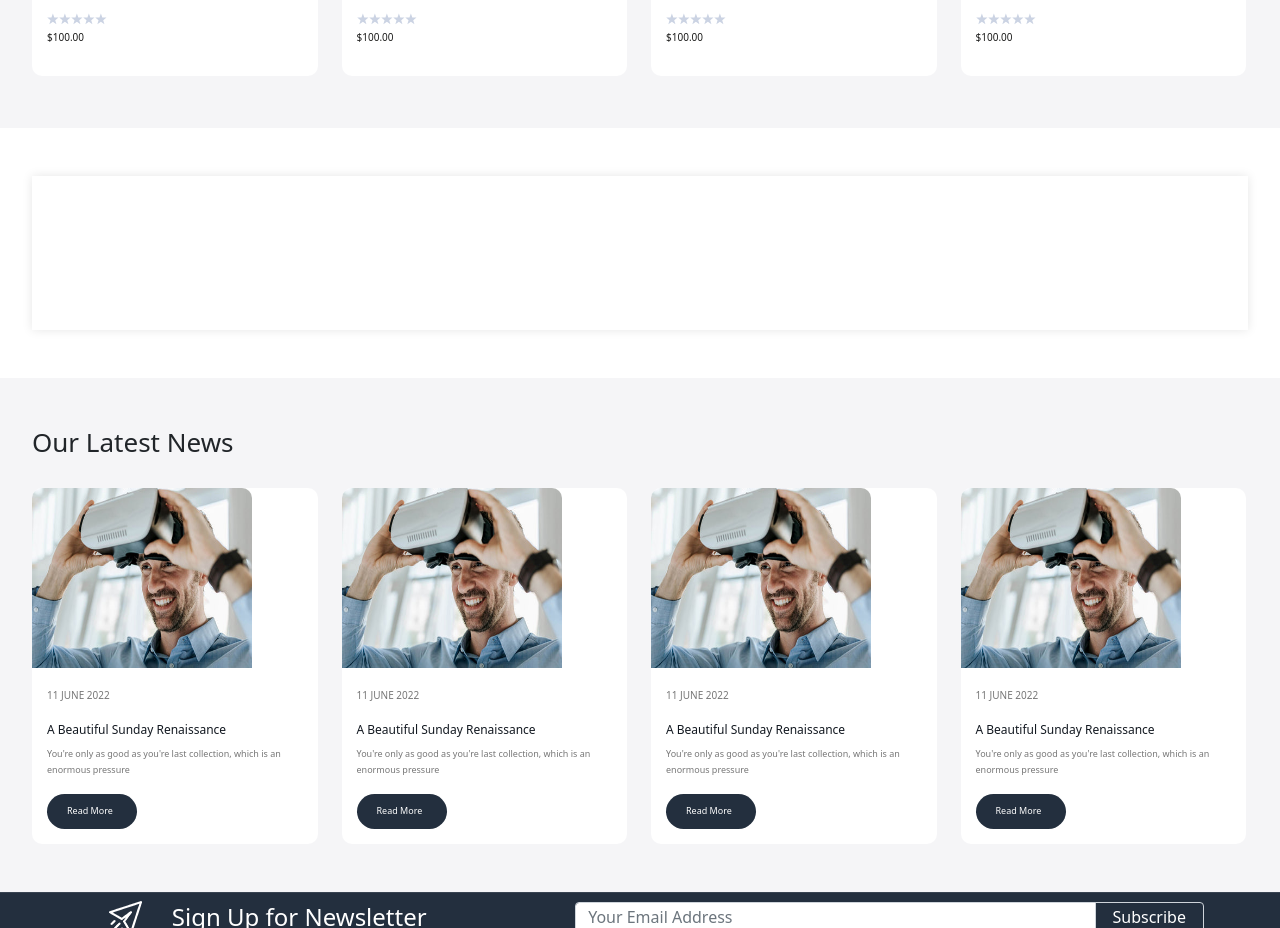
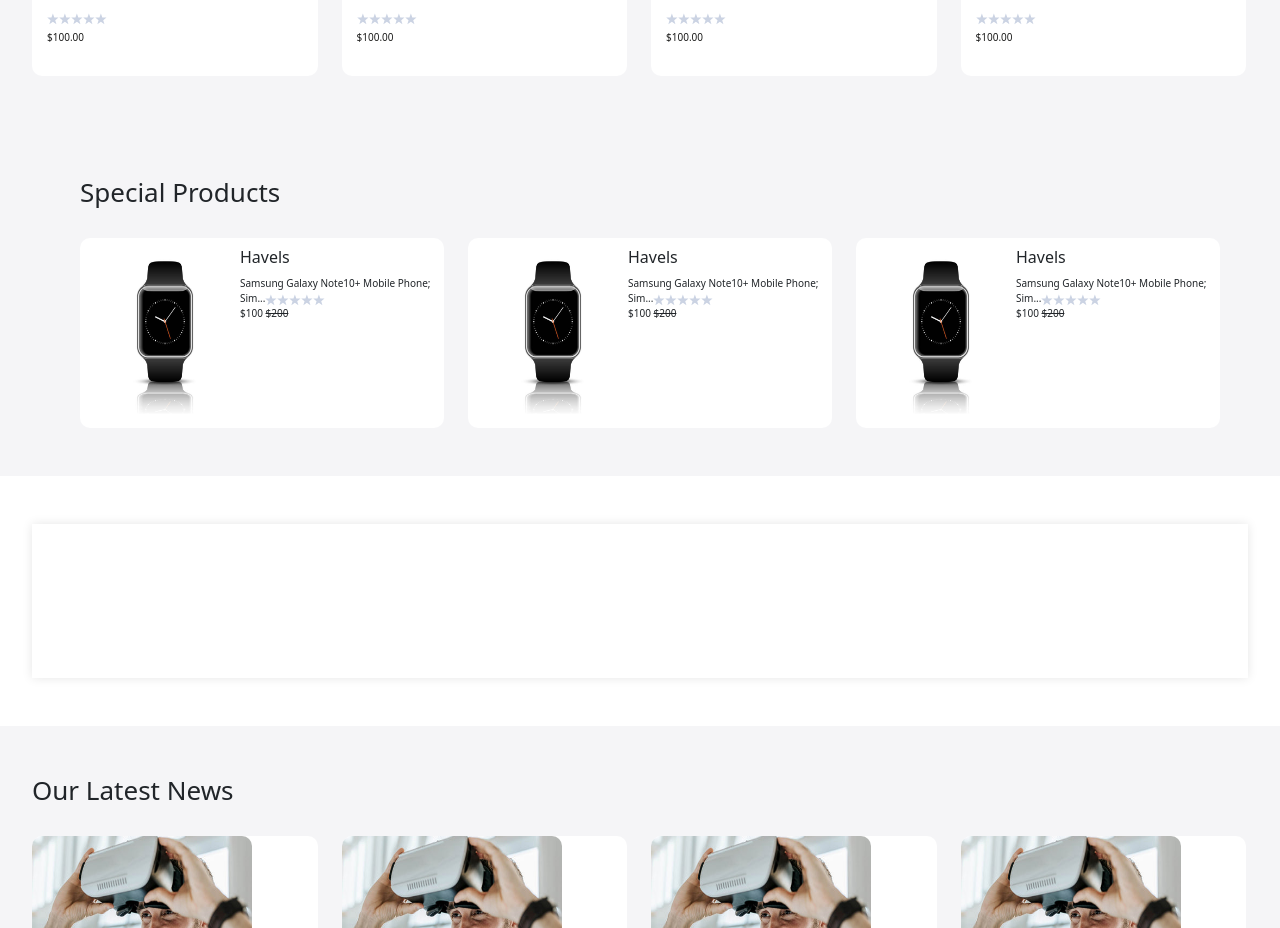
Before and after one commit to SANCOMICS/My-Commerce, a React (Create React App) app: page / in a window 1280 px wide. Shown: the part 1220-2148 px from the top of the page. Built offline with nearby package versions, Linux system fonts and the light colour scheme.

Commit message:
special prod
start special products section on home page

```diff
--- a/src/App.css
+++ b/src/App.css
@@ -397,3 +397,14 @@ footer .input-group-text{
  }
 
 /* Product Card Style Ends*/
+
+.special-product-card{
+  padding: 10px;
+  border-radius: 10px;
+  background-color: white;
+}
+.pimage > img{
+  height: 170px;
+  width: 150px;
+}
+/* Special Products style Ends */
--- /dev/null
+++ b/src/components/SpecialProduct.js
@@ -0,0 +1,41 @@
+import React, { Component, useState } from 'react';
+import StarRatings from 'react-star-ratings';
+
+const SpecialProduct = () => {
+    const [rating, setRating] = useState(0);
+
+  // Define the changeRating function
+  const changeRating = (newRating) => {
+    setRating(newRating);
+  };
+  return (
+    <div className='col-4'>
+        <div className='special-product-card'>
+            <div className='d-flex justify-content-between'>
+                <div className='pimage'>
+                    <img src='images/watch-1.jpeg'  alt='watch'></img>
+                </div>
+                <div className='special-product-content'>
+                    <h6 className='brand'>Havels</h6>
+                    <h7 className='title'>Samsung Galaxy Note10+ Mobile Phone; Sim...</h7>
+                    <StarRatings
+                        rating={rating} // Set the rating value from state
+                        starRatedColor="gold"
+                        changeRating={changeRating} // Use the local changeRating function
+                        numberOfStars={5}
+                        name='rating'
+                        starDimension="12px"
+                        starSpacing="0px"
+                        edit={false}
+                    />
+                    <p className='price'>
+                        <span className='red-p'>$100</span> <strike> $200</strike>
+                    </p>
+                </div>
+            </div>
+        </div>
+    </div>
+  )
+}
+
+export default SpecialProduct
--- a/src/pages/Home.js
+++ b/src/pages/Home.js
@@ -3,6 +3,7 @@ import{Link} from 'react-router-dom'
 // import Marquee from "react-fast-marquee";
 import BlogCard from '../components/BlogCard';
 import ProductCard from '../components/ProductCard';
+import SpecialProduct from '../components/SpecialProduct';
 
 const Home = () => {
   return (
@@ -205,7 +206,20 @@ const Home = () => {
           </div>
         </div>
       </section>
-
+      <section className='special-wrapper p-5 home-wrapper-2'>
+        <div className='container-xxl'>
+          <div className='row'>
+            <div className='col-12'>
+              <h3 className='section-heading'>Special Products</h3>
+            </div>
+          </div>
+          <div className='row'>
+            <SpecialProduct />
+            <SpecialProduct />
+            <SpecialProduct />
+          </div>
+        </div>
+      </section>
       <section className='marquee-wrapper py-5'>
         <div className='container-xxl'>
           <div className='row'>
```
